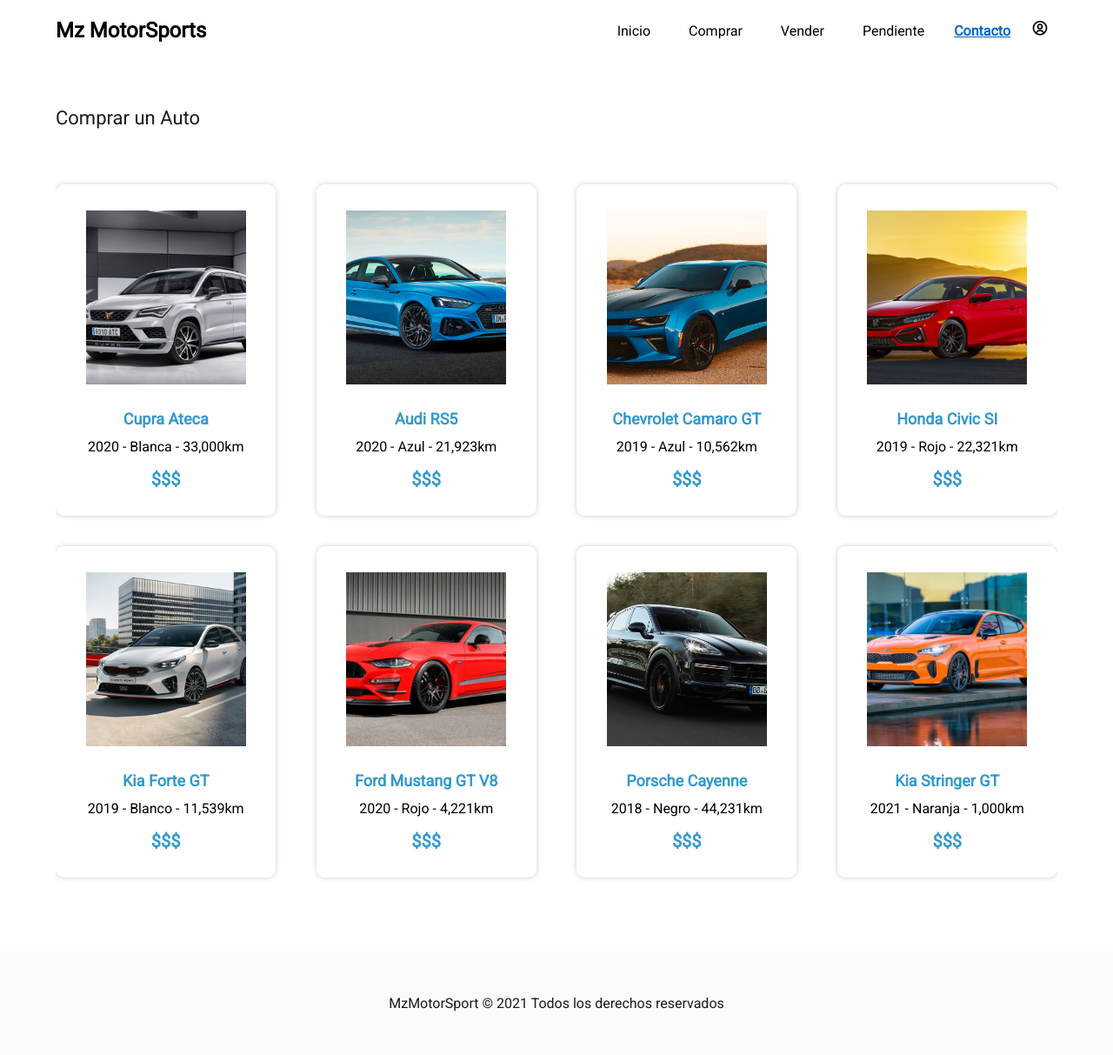
After one commit to DrimTech/Mz-MotorSport, a PHP site: page /Cauto.html in a window 1280 px wide. The commit adds this page. Shown: the whole page at 87% size. Run offline with PHP 8.4, Linux system fonts and the light colour scheme.

Commit message:
Ventana compra y venta

```diff
--- /dev/null
+++ b/Cauto.html
@@ -0,0 +1,119 @@
+<!DOCTYPE html>
+<html lang="en">
+<head>
+  <meta charset="UTF-8">
+  <meta http-equiv="X-UA-Compatible" content="IE=edge">
+  <meta name="viewport" content="width=device-width, initial-scale=1.0">
+  <link href='https://unpkg.com/boxicons@2.0.9/css/boxicons.min.css' rel='stylesheet'>
+   <link rel="stylesheet" href="css/styles.css">
+  <title>MzMotorSport</title>
+</head>
+<body>
+  <!--Header-->
+  <header class="herov2">
+    <nav class="nav_hero">
+      <div class="container nav_container">
+        <div class="logo">
+          <h2 class="logo_name">Mz MotorSports</h2>
+        </div>
+        <ul class="links">
+          <li class="link-menu-items"><a href="index.html" class="link">Inicio</a></li>
+          <li class="link-menu-items"><a href="Cauto.html" class="link">Comprar</a></li>
+          <li class="link-menu-items"><a href="Vauto.html" class="link">Vender</a></li>
+          <li class="link-menu-items"><a href="#" class="link">Pendiente</a></li>
+          <li class="link-menu-items"><a href="#" class="link--active">Contacto</a></li>
+          <li class="link-menu-items"><a href=""><i class='bx bx-user-circle'></i></a></li>
+        </ul>
+      </div>
+    </nav>
+  </header>
+          <!--Tarjetas de carros-->
+    <section class="cars">
+      <div class="container">
+      <p class="copy_section">Comprar un Auto</p>
+
+      <article class="container-cards">
+        <div class="cardv2">
+          <img src="assets/img/AutosP/AtecaCupra.jpg" class="card_img">
+          <div class="card_text">
+            <div class="card_list">Cupra Ateca</div>
+            <p class="descrip_card">2020 - Blanca - 33,000km</p>
+            <p class="precio_auto">$$$</p>
+          </div>
+        </div>
+
+        <div class="cardv2">
+          <img src="assets/img/AutosP/AudiRS5.jpg" class="card_img">
+          <div class="card_text">
+            <div class="card_list">Audi RS5</div>
+            <p class="descrip_card">2020 - Azul - 21,923km</p>
+            <p class="precio_auto">$$$</p>
+          </div>
+        </div>
+
+        <div class="cardv2">
+          <img src="assets/img/AutosP/Camaro2020.jpg"class="card_img">
+          <div class="card_text">
+            <div class="card_list">Chevrolet Camaro GT</div>
+            <p class="descrip_card">2019 - Azul - 10,562km</p>
+            <p class="precio_auto">$$$</p>
+          </div>
+        </div>
+
+        <div class="cardv2">
+          <img src="assets/img/AutosP/CivicSI2020.jpg" class="card_img">
+          <div class="card_text">
+            <div class="card_list">Honda Civic SI</div>
+            <p class="descrip_card">2019 - Rojo - 22,321km</p>
+            <p class="precio_auto">$$$</p>
+          </div>
+        </div>
+
+        <div class="cardv2">
+          <img src="assets/img/AutosP/KiaForteGT2020.jpg" class="card_img">
+          <div class="card_text">
+            <div class="card_list">Kia Forte GT</div>
+            <p class="descrip_card">2019 - Blanco - 11,539km</p>
+            <p class="precio_auto">$$$</p>
+          </div>
+        </div>
+
+        <div class="cardv2">
+          <img src="assets/img/AutosP/mustang 2021.jpg" class="card_img">
+          <div class="card_text">
+            <div class="card_list">Ford Mustang GT V8</div>
+            <p class="descrip_card">2020 - Rojo - 4,221km</p>
+            <p class="precio_auto">$$$</p>
+          </div>
+        </div>
+
+        <div class="cardv2">
+          <img src="assets/img/AutosP/PorscheCayenne.jpeg" class="card_img">
+          <div class="card_text">
+            <div class="card_list">Porsche Cayenne</div>
+            <p class="descrip_card">2018 - Negro - 44,231km</p>
+            <p class="precio_auto">$$$</p>
+          </div>
+        </div>
+
+        <div class="cardv2">
+          <img src="assets/img/AutosP/StingerGT2020.jpg" class="card_img">
+          <div class="card_text">
+            <div class="card_list">Kia Stringer GT</div>
+            <p class="descrip_card">2021 - Naranja - 1,000km</p>
+            <p class="precio_auto">$$$</p>
+          </div>
+        </div>
+        <!--Tarjetas de carros(FIN)-->
+      </article>
+    </section>
+
+    <footer class="footer">
+      <div class="container footer_caption">
+        <div class="footer_copy">
+          <p class=".copyright">MzMotorSport &copy; 2021 Todos los derechos reservados</p>
+        </div>
+      </div>
+    </footer>
+</body>
+</html>
--- a/css/styles.css
+++ b/css/styles.css
@@ -24,7 +24,7 @@
     max-width: 1500px;
     margin: 0 auto;
     overflow: hidden;
-    padding:100px 0;
+    padding: 50px 0;
     height: auto;
 }
 
@@ -36,6 +36,10 @@
     width: 100%;
     min-height: 100vh;
     background: linear-gradient(180deg, var(--light) 0%, var(--light) 100%);
+}
+.herov2
+{
+    width: 100%;
 }
 
 .nav_hero{
@@ -83,6 +87,13 @@
     align-items: center;
     padding:0;
 
+}
+.bx-user-circle
+{
+    width: inherit;
+    height: inherit;
+    color: #000;
+    font-size: 20px;
 }
 
 .mockup{
@@ -169,6 +180,18 @@
     box-shadow: 0 0 6px var(--color_shadow);
 }
 
+.cardv2{
+    width: 22%;
+    padding: 30px 30px;
+    overflow: hidden;
+    background: linear-gradient(180deg, #ffffff 0%, var(--light) 100%);
+    border-radius: 10px;
+    position: relative;
+    text-align: center;
+    margin-bottom: 35px;
+    box-shadow: 0 0 6px var(--color_shadow);
+}
+
 .card_img{
     width: 95%;
     height: 200px;
@@ -189,14 +212,25 @@
     font-size: 18px;
 }
 
+.precio_auto{
+    color: var(--blue2);
+    font-weight: 800;
+    margin: 0 0 0 ;
+    font-size: 20px;
+}
+
 
 .card_title{
-    font-size: 40px;
+    font-size: 30px;
     color: #000;
     margin-bottom: 8px;
 }
 
 .card_copy{
+    color: var(--gray2);
+    margin-bottom: 16px;
+}
+.descrip_card{
     color: var(--gray2);
     margin-bottom: 16px;
 }
@@ -239,6 +273,7 @@
     border-radius: 50%;
     font-size: 40px;
 }
+
 
 .check_number{
     font-weight: 700;
@@ -383,20 +418,30 @@
         text-align: center;
     }
 
-    .services .card{
+    .services .card
+    {
         width: 80%;
     }
 
-    .card{
+    .cars .cardv2
+    {
+        width: 80%;
+    }
+
+
+    .card .cardv2
+    {
         margin-bottom: 40px;
         width: 65%;
     }
 
-    .card__title{
+    .card_title{
         font-size: 35px;
     }
 
-    .card_button{
+
+    .card_button .precio_auto
+    {
         width: 100%;
     }
 
@@ -423,12 +468,12 @@
         margin-bottom: 15px;
     }
 
-    .services .card
+    .services .card .cardv2
     {
         width: 95%;
     }
 
-    .card
+    .card .cardv2
     {
         width: 95%;
     }
```
Also changed, not shown: Vauto.html (added, +114 -0 lines), index.html (+8 -7 lines), assets/img/AutosP/AtecaCupra.jpg (added), assets/img/AutosP/AudiRS5.jpg (added), assets/img/AutosP/Camaro2020.jpg (added), assets/img/AutosP/CivicSI2020.jpg (added), assets/img/AutosP/KiaForteGT2020.jpg (added), assets/img/AutosP/PorscheCayenne.jpeg (added), assets/img/AutosP/StingerGT2020.jpg (added), assets/img/AutosP/mustang 2021.jpg (added), footer.html (renamed from assets/img/footer.html).
